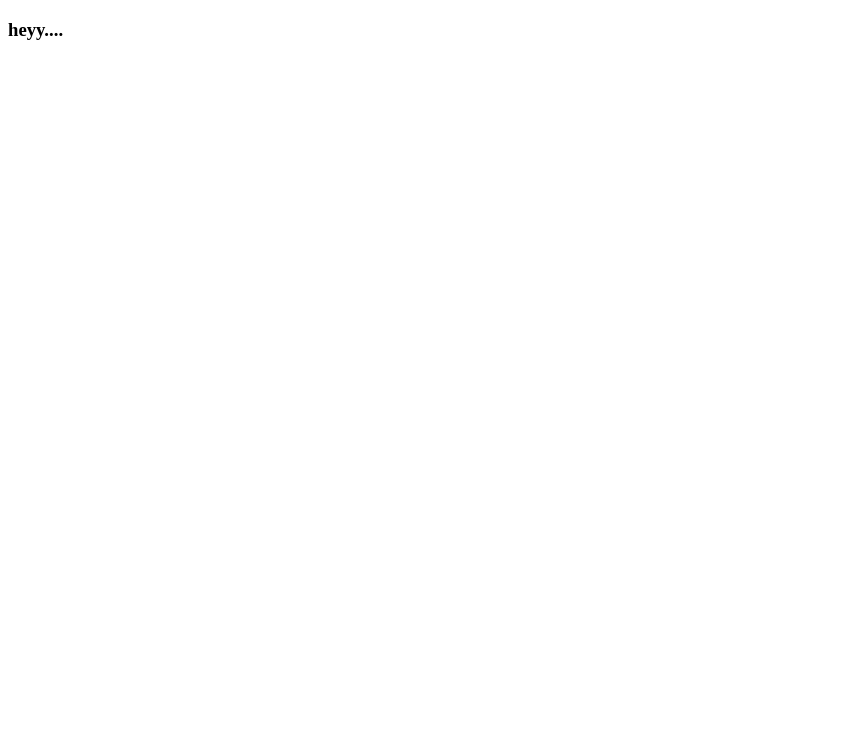
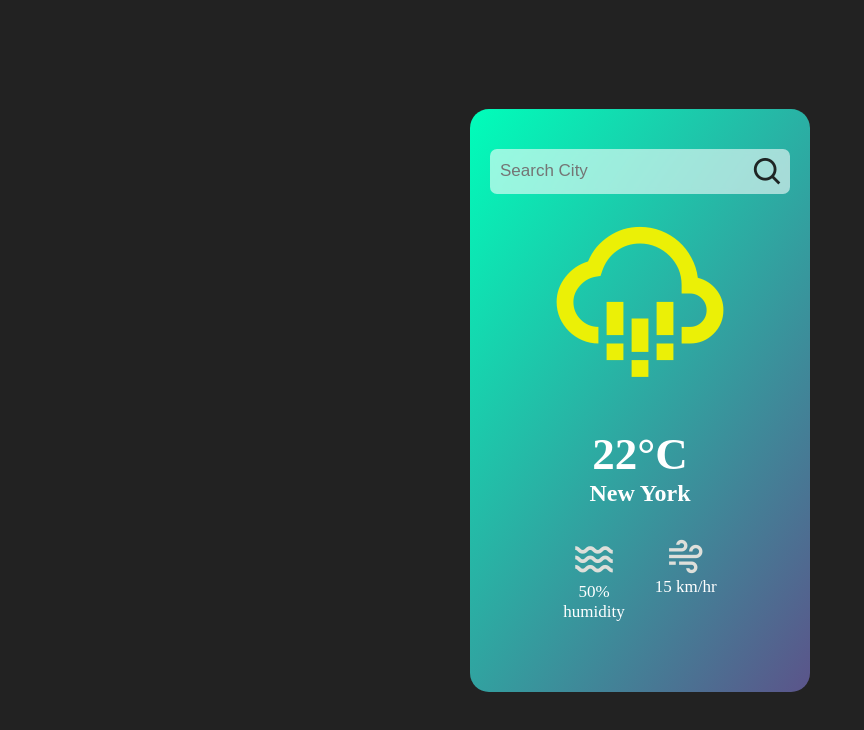
Before and after one commit to PratikBhopi/AstroCode, a plain HTML site: page index.html in a window 1280 px wide. Shown: the whole page, without its empty margins (0-864 px from the left). Drawn offline with nearby package versions, Linux system fonts and the light colour scheme.

Commit message:
new change

```diff
--- a/index.html
+++ b/index.html
@@ -1,11 +1,134 @@
 <!DOCTYPE html>
 <html lang="en">
+
 <head>
     <meta charset="UTF-8">
     <meta name="viewport" content="width=device-width, initial-scale=1.0">
-    <title>Document</title>
+    <title>Weather App</title>
+    <link rel="stylesheet" href="weather.css">
+    <link href='https://unpkg.com/boxicons@2.1.4/css/boxicons.min.css' rel='stylesheet'>
+    <style>
+        *{
+    margin: 0;
+    padding: 0;
+}
+body{
+    background-color: #222;
+    display: flex;
+    justify-content: center;
+    align-items: center;
+    height: 100vh;
+
+}
+.container{
+    width: 60%;
+    width: 300px;
+    padding: 40px 20px;
+    background: linear-gradient(125deg,#00feba,#5b548a) ;
+    border-radius: 19px;
+    display: flex;
+    flex-direction: column;
+    align-items: center;
+}
+.search{
+    width: 100%;
+    height: 45px;
+    /* background-color: white; */
+    position: relative;
+
+}
+.search input{
+    height: 100%;
+    width: 100%;
+    text-indent: 10px;
+    font-size: 17px;
+    outline: none;
+    border-radius: 7px;
+    border: none;
+    color: rgb(0, 0, 0);
+    background-color: rgba(255, 255, 255, 0.581) ;
+    backdrop-filter: blur(3px);
+
+}
+#search-btn{
+    position: absolute;
+    right: 5px;
+    top: 0;
+    font-size: 34px;
+    background: none;
+    border: none;
+}
+#search-btn i{
+    transform: translateY(6px);
+    color: rgba(3, 0, 0, 0.834);
+}
+.weather{
+    color: white;
+    position: relative;
+    text-align: center;
+}
+.weather-icon{
+    font-size: 200px;
+}
+.weather h1{
+    font-size: 45px;
+}
+.details{
+    display: flex;
+    justify-content: space-between;
+    gap: 30px;
+    margin: 30px;
+    font-size: 17px;
+    color: white;
+}
+
+.col{
+    /* min-width:140px; */
+    display: flex;
+    flex-direction: column;
+    align-items: center;
+}
+
+@media only screen and (max-width:480px) {
+    body{
+        background: linear-gradient(125deg,#00feba,#5b548a) ;
+    }
+    .container{
+        background: none;
+        width: 100%;
+    }
+}
+    </style>
+
 </head>
+
 <body>
-    <h3>heyy....</h3>
+    <div class="container">
+        <div class="search">
+            <input type="text" id="search-city" placeholder="Search City" spellcheck="false">
+            <button id="search-btn"><i class='bx bx-search'></i></button>
+        </div>
+        <div class="weather">
+            <div class="back-image weather-icon"><i class='bx bx-cloud-light-rain' style='color:#ebf006'></i></div>
+            <h1 class="temperature">22°C</h1>
+            <h2 class="city">New York</h2>
+        </div>
+        <div class="details">
+            <div class="col">
+                <i class='bx bx-water' style='color:#dedfda; font-size: 45px;'></i>
+                <p class="humidity">50%</p>
+                <p>humidity</p>
+            </div>
+            <div class="col">
+                <i class='bx bx-wind' style='color:#dedfda;font-size: 40px;'></i>
+                <div class="wind-speed">15 km/hr</div>
+            </div>
+        </div>
+    </div>
+    <!-- <i class='bx bx-cloud-lightning' style='color:#b9ab01'  ></i> -->
+    <!-- <i class='bx bx-cloud-snow' style='color:#f8f8f5'  ></i> -->
+    <!-- <i class='bx bx-cloud-rain' style='color:#b9ab01' ></i> -->
+
+    <script src="weatherapi.js"></script>
 </body>
 </html>
```
